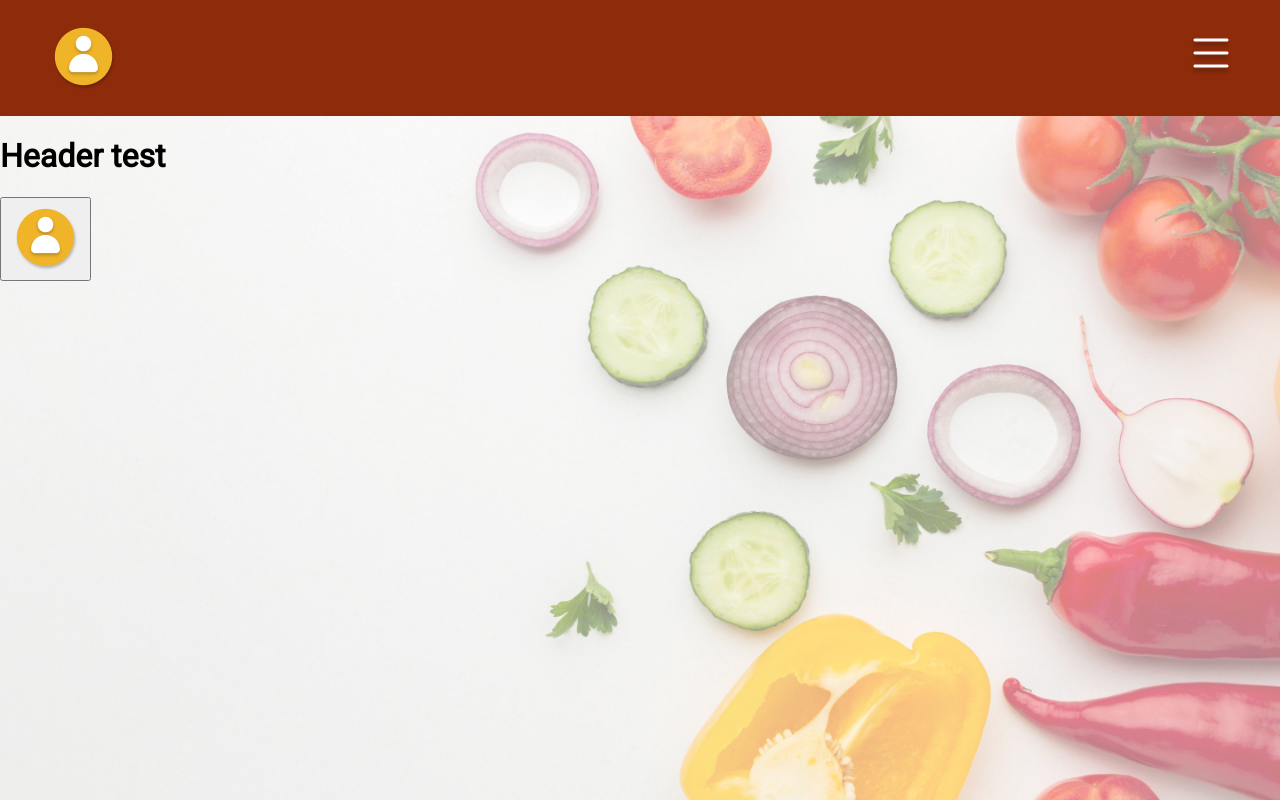
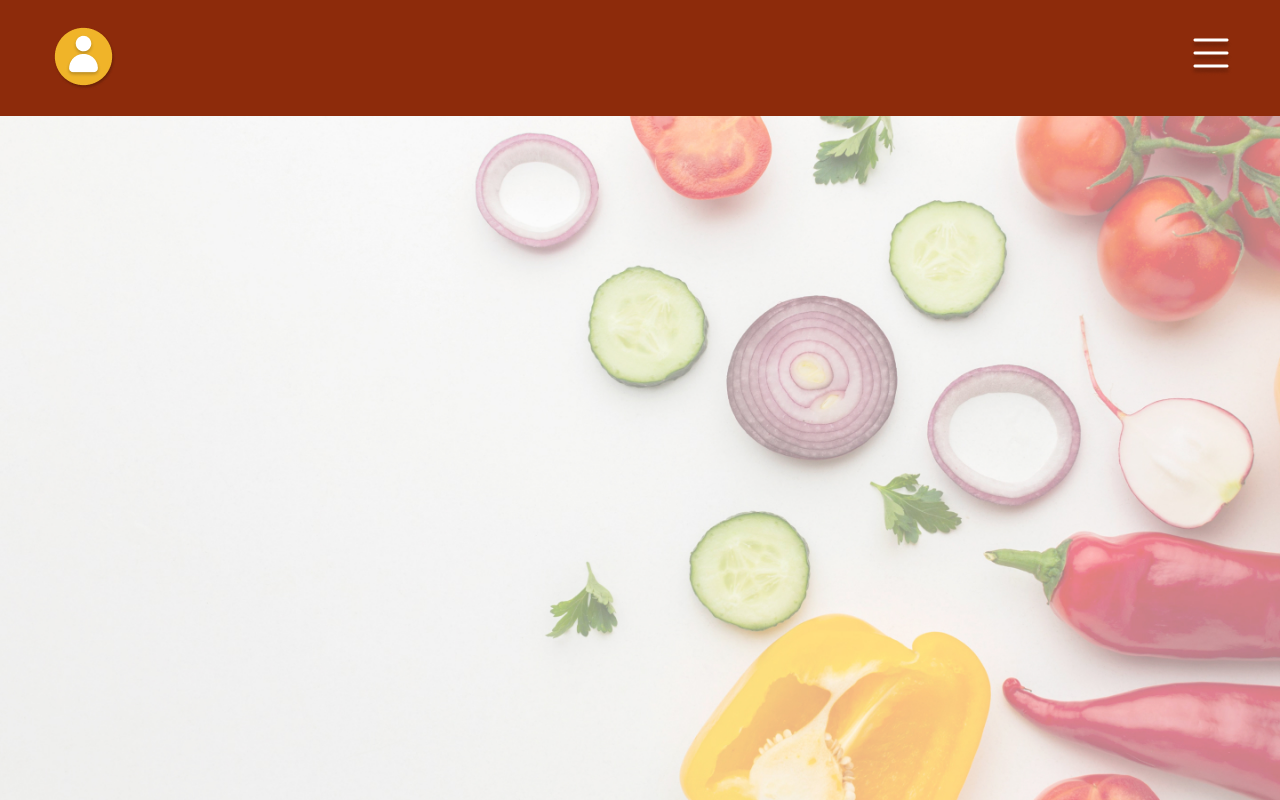
Before and after one commit to AnnaGabr/Hackaton-ImagineApps, a React (Create React App) app: page / in a window 1280 px wide. Built offline with nearby package versions, Linux system fonts and the light colour scheme.

Commit message:
fix(header): Se eliminaron componentes de prueba que habian quedado en el header

```diff
--- a/src/components/Header.jsx
+++ b/src/components/Header.jsx
@@ -11,8 +11,6 @@ export const Header = () => {
                <PerfilButton img={ Perfil_boton } />
                <MenuButton img={ Menu_boton } />
             </nav>
-            <h1>Header test</h1>
-            <PerfilButton img={ Perfil_boton } />
         </div>
     )
 }
```
